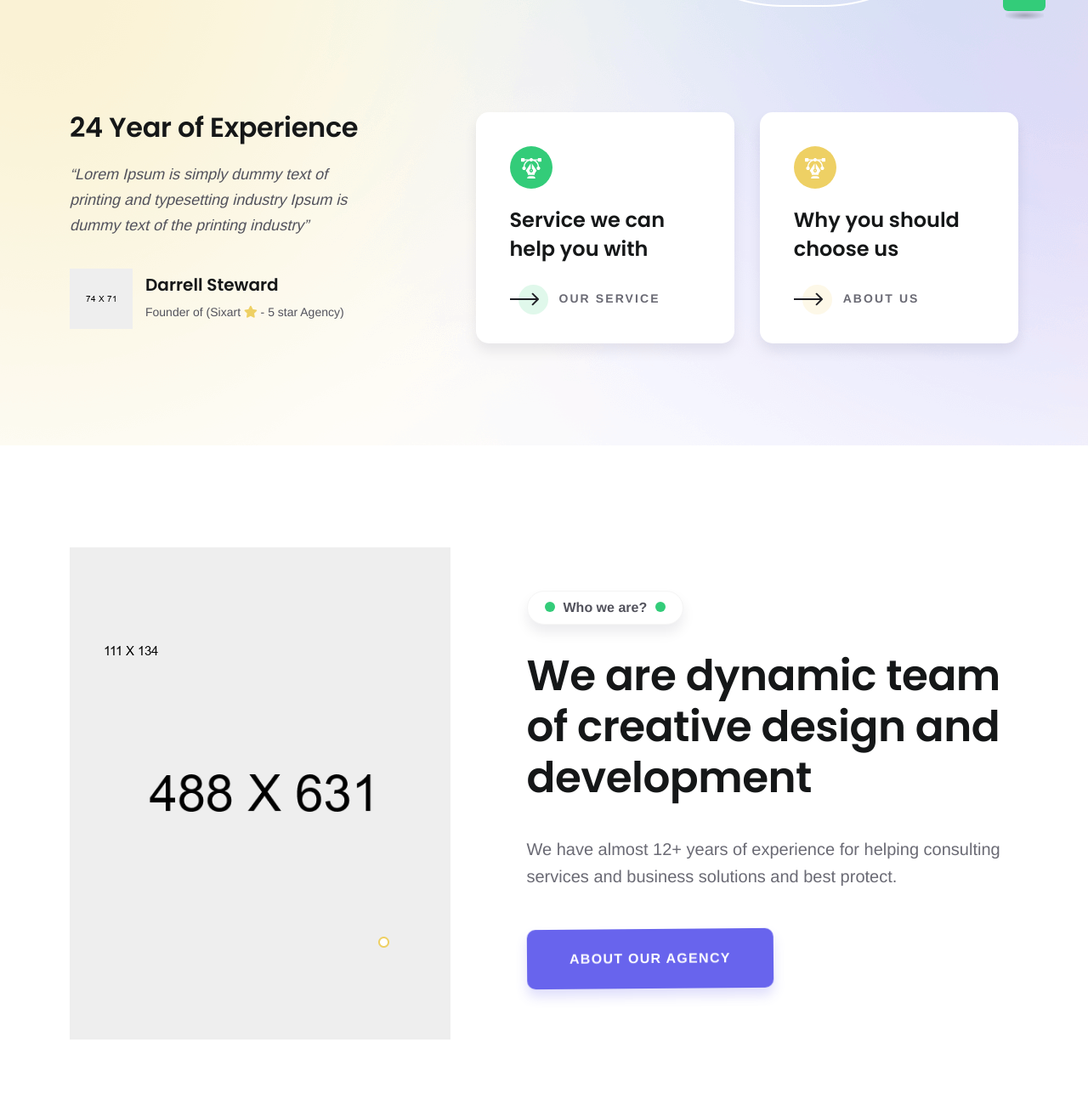
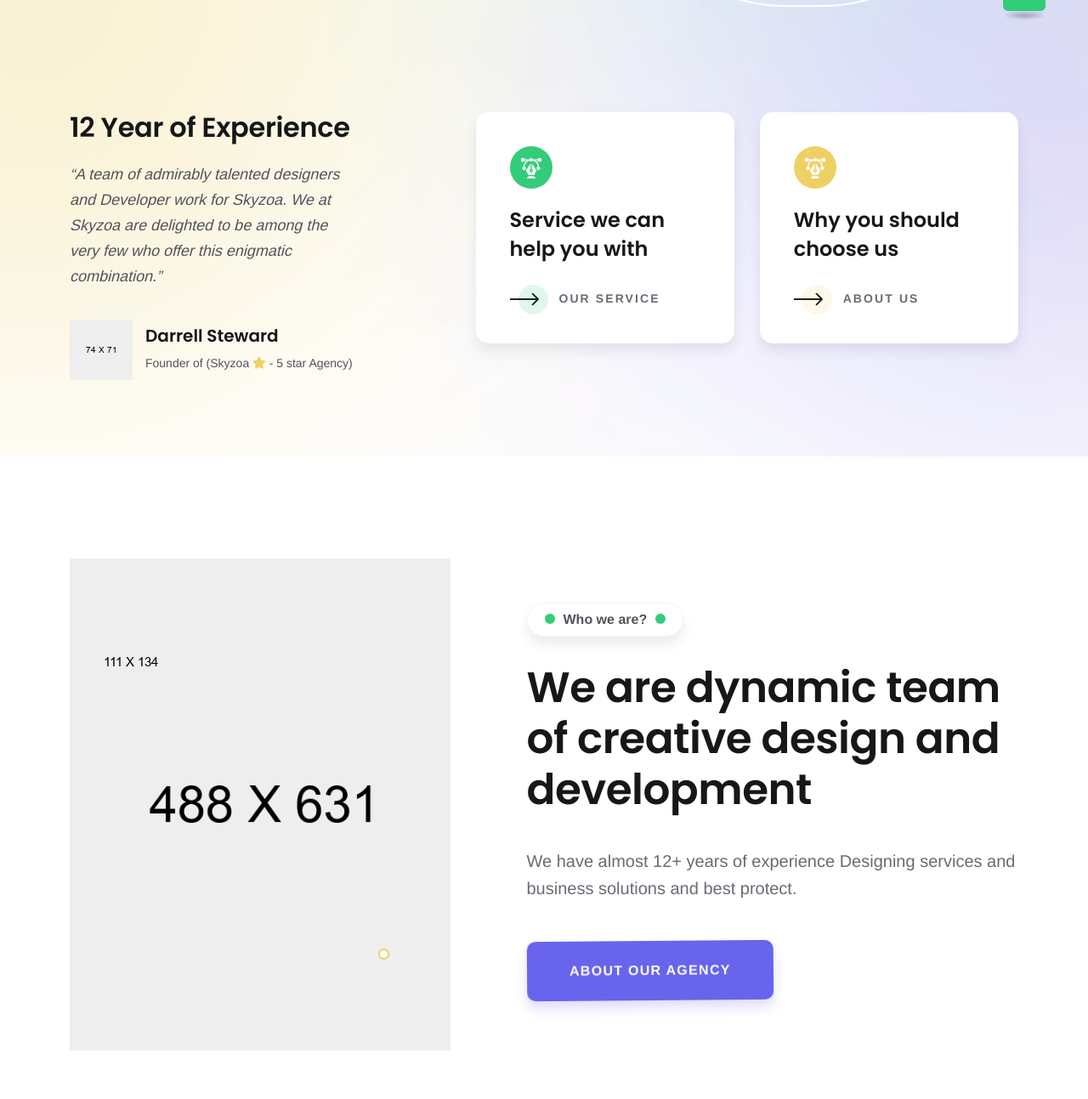
Before and after one commit to ddgvv/sixart, a plain HTML site: page index.html in a window 1280 px wide. Shown: the part 867-2160 px from the top of the page at 85% size. Drawn offline with nearby package versions, Linux system fonts and the light colour scheme; animation ran at ten frames a second; files whose address does not match are found by name.

Commit message:
Update index.html
Update some data

```diff
--- a/index.html
+++ b/index.html
@@ -4,7 +4,7 @@
 <head>
    <meta charset="utf-8">
    <meta http-equiv="x-ua-compatible" content="ie=edge">
-   <title>Sixart Digital Agency HTML Template</title>
+   <title>Skyzoa</title>
    <meta name="description" content="">
    <meta name="viewport" content="width=device-width, initial-scale=1">
 
@@ -281,9 +281,8 @@ Delivers the desired outcome when perfectly done. </p>
                <div class="col-xl-5 col-lg-5 wow tpfadeUp" data-wow-duration=".7s" data-wow-delay=".3s">
                   <div class="tp-slider-exprience">
                      <div class="tp-slider-exprience__content">
-                        <h4 class="tp-slider-exp-title">24 Year of Experience</h4>
-                        <p>“Lorem Ipsum is simply dummy text of printing and typesetting industry Ipsum is dummy text of
-                           the printing industry”</p>
+                        <h4 class="tp-slider-exp-title">12 Year of Experience</h4>
+                        <p>“A team of admirably talented designers and Developer work for Skyzoa. We at Skyzoa  are delighted to be among the very few who offer this enigmatic combination.”</p>
                      </div>
                      <div class="tp-slider-exprience__client-info d-flex align-items-center">
                         <div class="tp-slider-exprience__img">
@@ -291,7 +290,7 @@ Delivers the desired outcome when perfectly done. </p>
                         </div>
                         <div class="tp-slider-exprience__meta">
                            <h5 class="tp-client-name">Darrell Steward</h5>
-                           <span>Founder of (Sixart <i class="fas fa-star"></i> - 5 star Agency)</span>
+                           <span>Founder of (Skyzoa <i class="fas fa-star"></i> - 5 star Agency)</span>
                         </div>
                      </div>
                   </div>
@@ -414,8 +413,7 @@ Delivers the desired outcome when perfectly done. </p>
                   <div class="tp-ab-section-title-box">
                      <h4 class="tp-section-subtitle tp-green-color">Who we are?</h4>
                      <h3 class="tp-section-title">We are dynamic team of creative design and development</h3>
-                     <p>We have almost 12+ years of experience for helping consulting services <br> and business
-                        solutions and best protect.</p>
+                     <p>We have almost 12+ years of experience Designing services and business solutions and best protect.</p>
                      <a class="tp-btn" href="about-us.html">About our Agency</a>
                   </div>
                </div>
@@ -1006,7 +1004,7 @@ Delivers the desired outcome when perfectly done. </p>
                <div class="row">
                   <div class="col-xl-6 col-lg-7 col-12">
                      <div class="copyright-left text-center text-lg-start">
-                        <p>©Copy RIght @2022 All Rights Reserved - Sixart Digital Agency</p>
+                        <p>©Copy RIght @2022 All Rights Reserved - Skyzoa Digital Agency</p>
                      </div>
                   </div>
                   <div class="col-xl-6 col-lg-5 col-12">
```
